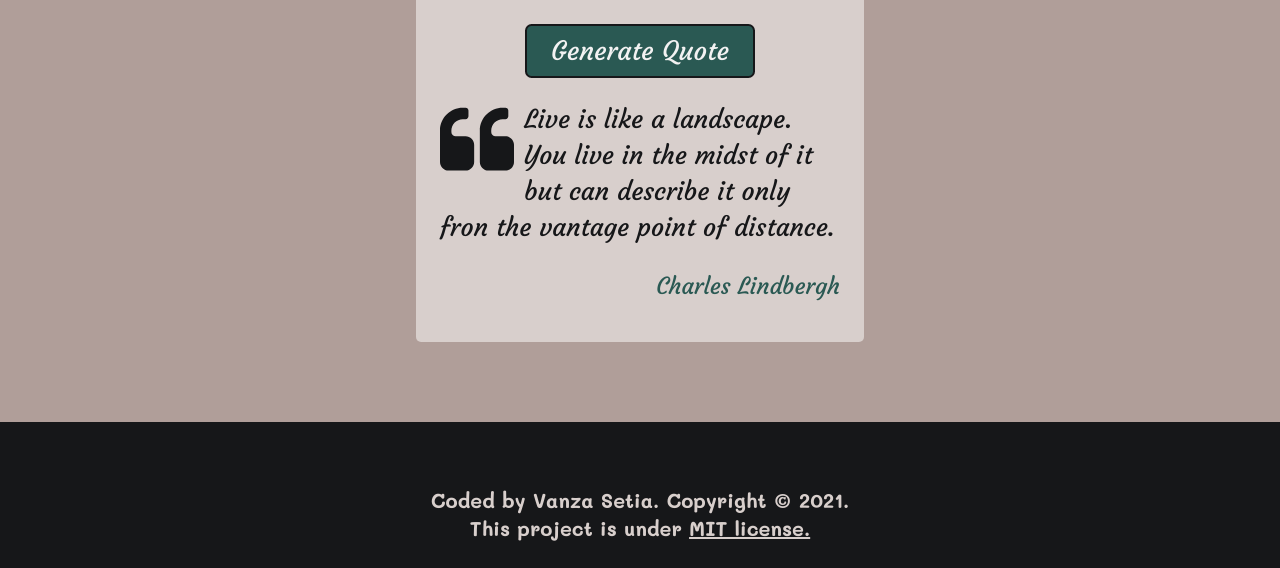
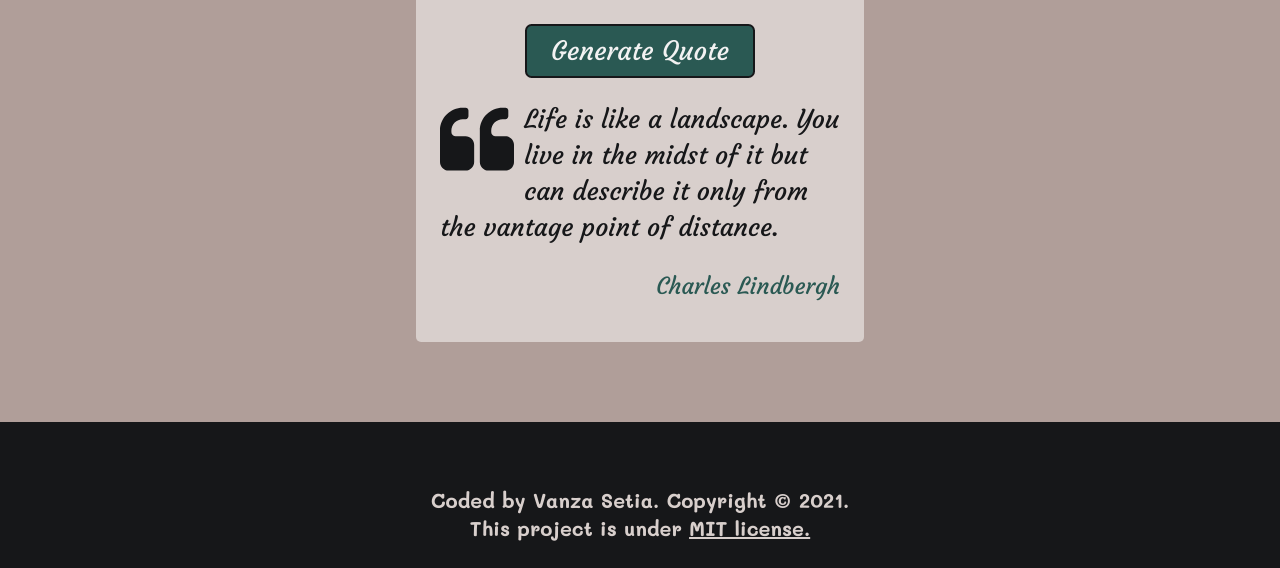
Before and after one commit to vanzasetia/random-quote-generator, a website: page index.html in a window 1280 px wide. Shown: the part 96-664 px from the top of the page. Drawn offline with Linux system fonts and the light colour scheme; a script that the page names is missing.

Commit message:
Fixed typo

```diff
--- a/index.html
+++ b/index.html
@@ -135,8 +135,8 @@
               height=""
             />
             <p class="app__text js-quoteEl">
-              Live is like a landscape. You live in the midst of it
-              but can describe it only fron the vantage point of
+              Life is like a landscape. You live in the midst of it
+              but can describe it only from the vantage point of
               distance.
             </p>
           </blockquote>
```
